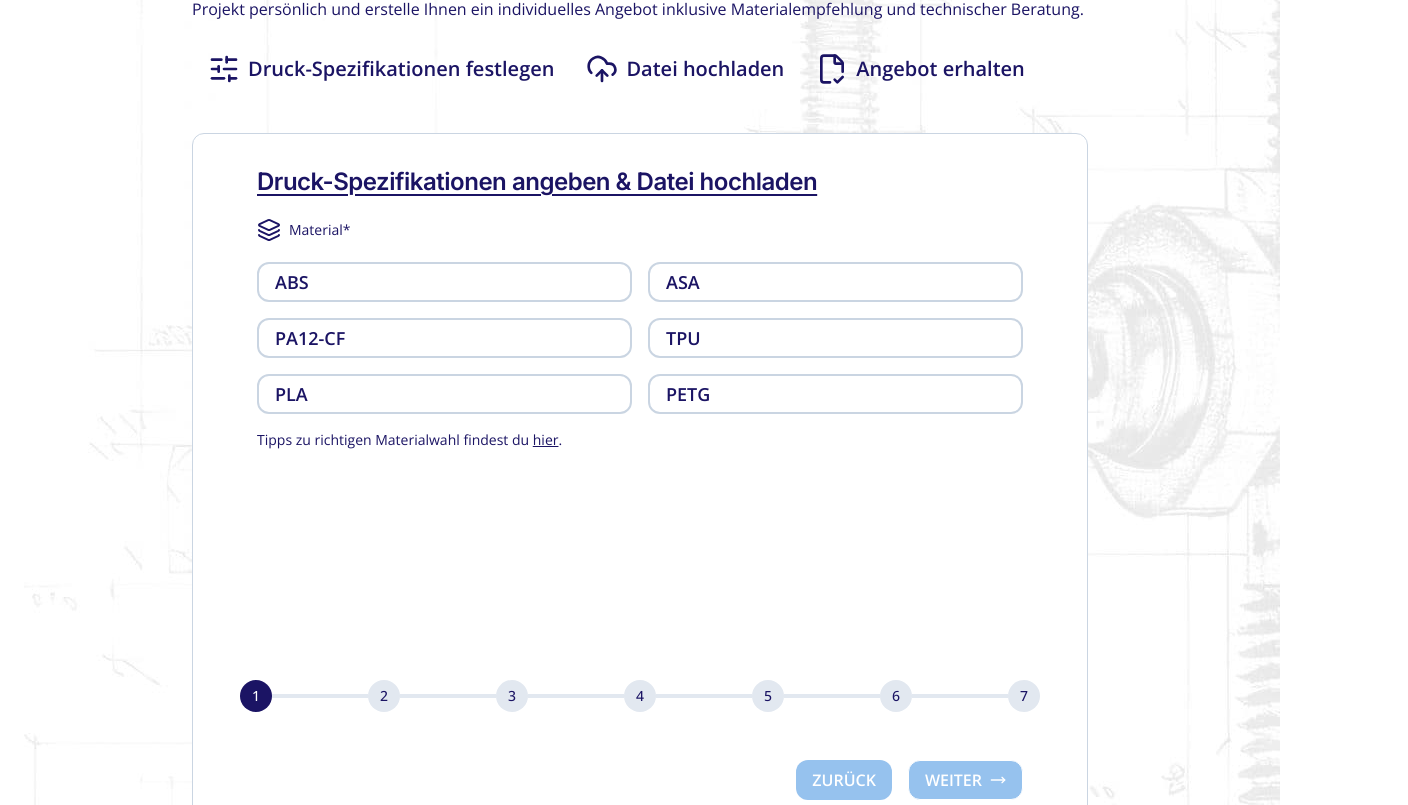
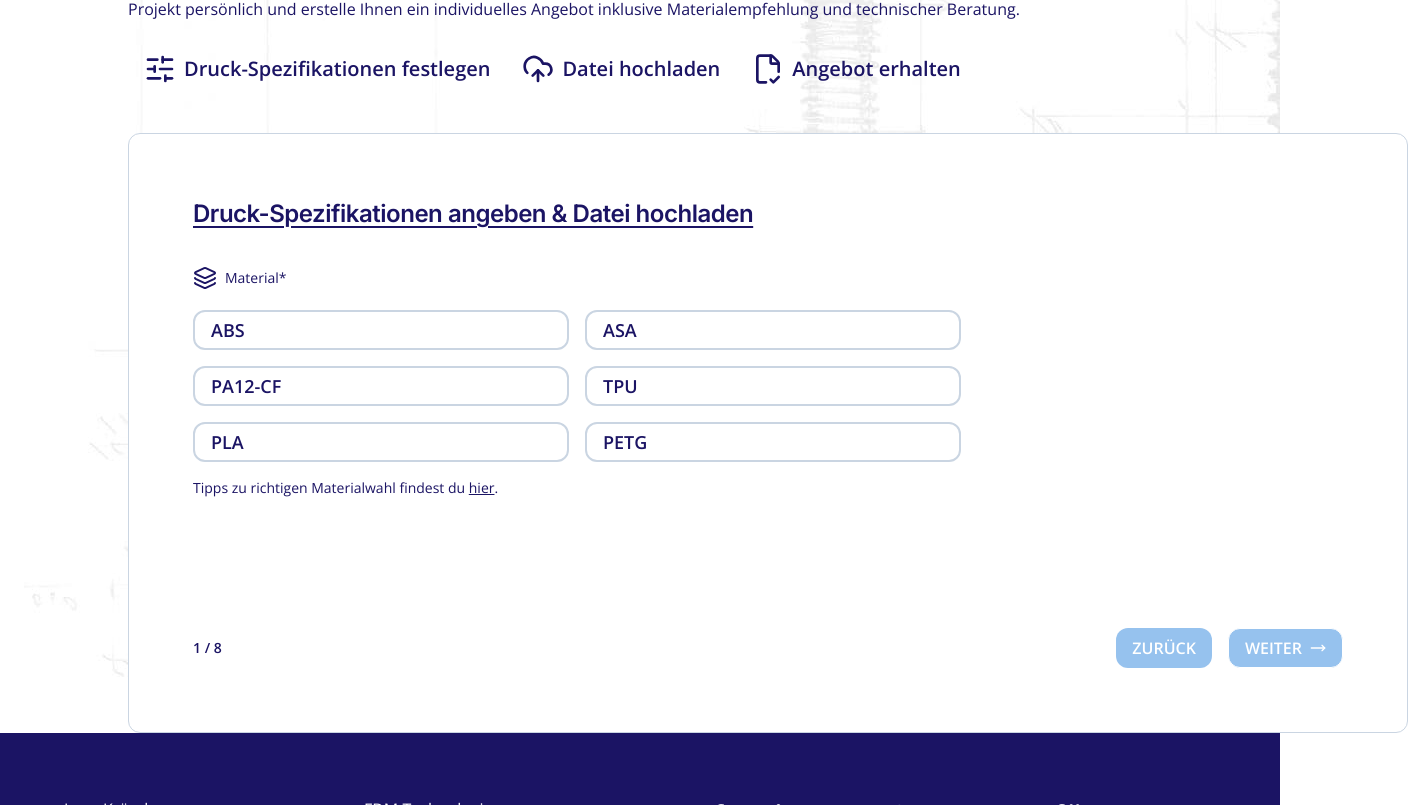
Before and after one commit to dscmari/tinker-professional, a Next.js app: page / in a window 1280 px wide. Shown: the part 995-1800 px from the top of the page, 1408 px wide, since content can reach past the window. Built offline with nearby package versions, Linux system fonts and the light colour scheme.

Commit message:
update form and fix environment variables

```diff
--- a/actions/submitPrint.ts
+++ b/actions/submitPrint.ts
@@ -11,10 +11,13 @@ export default async function submitPrint(
   console.log("submitPrint in server action called");
   console.log(specification);
 
-  const pigeon = new SendPigeon(
-    "sk_test_2H8HuRLnXiWeck0Mgio_o0BwFRofm2SK_zfobFcXARg",
-  );
+const apiKey = process.env.SEND_PIGEON;
 
+if (!apiKey) {
+  throw new Error("Umgebungsvariable SEND_PIGEON ist nicht gesetzt!");
+}
+
+const pigeon = new SendPigeon(apiKey);
   //bestellbestätigung für Luca
   await pigeon.send({
     from: "onboarding@sendpigeon-sandbox.dev",
@@ -43,7 +46,7 @@ export default async function submitPrint(
   //Beställbestätigung für User
   await pigeon.send({
     from: "onboarding@sendpigeon-sandbox.dev",
-    to: "noekel@namaste-websites.de", // Must be your account email
+    to:  `${specification.mail}`, // Must be your account email
     subject: "Welcome!",
     html: `
     <h2>Vielen Dank für Ihre Bestellung, ${specification.name}!</h2>
--- a/app/components/forms/AmountANDWall.tsx
+++ b/app/components/forms/AmountANDWall.tsx
@@ -35,7 +35,7 @@ export default function AmountANDWall({
             type="number"
             min="1"
             placeholder=""
-            value={specification.quantity || ""}
+            value={specification.quantity}
             className="h-10 w-full bg-white border border-slate-300 rounded-xl p-2 text-blue outline-none transition-all"
             onChange={(e) => handleChange("quantity", e.target.value)}
           />
--- a/app/components/forms/ContactInfo.tsx
+++ b/app/components/forms/ContactInfo.tsx
@@ -55,7 +55,7 @@ export default function ContactInfo({
           />
         </div>
       </div>
-      <div className="mt-8">
+      {/* <div className="mt-8">
         <div className="flex items-center gap-2">
           <FileText className="shrink-0 text-blue h-4 md:h-8" />
           <label className="text-blue text-sm md:text-md">
@@ -68,7 +68,7 @@ export default function ContactInfo({
           className="text-sm md:text-md mt-4 w-full bg-white border border-slate-300 rounded-xl p-2 text-blue outline-none transition-all"
           onChange={(e) => handleChange("explaination", e.target.value)}
         />
-      </div>
+      </div> */}
     </div>
   );
 }
--- a/app/components/forms/FormOverview.tsx
+++ b/app/components/forms/FormOverview.tsx
@@ -2,7 +2,6 @@
 
 import { Specification } from "@/app/types";
 import {
-  Bold,
   Drill,
   FileText,
   Gauge,
@@ -43,8 +42,8 @@ export default function FormOverview({
   }, [selectedFiles]);
 
   return (
-    <div className="text-blue flex flex-col mt-8 lg:mt-0">
-      <div className="grid lg:grid-cols-3 gap-4">
+    <div className="text-blue flex flex-col mt-8">
+      <div className="grid lg:grid-cols-3 xl:grid-cols-4 gap-4 lg:gap-8">
         <div className="flex flex-col gap-1 md:gap-2">
           <div className="flex items-center gap-2">
             <Layers className="shrink-0 text-blue h-4 md:h-8" />
@@ -55,7 +54,7 @@ export default function FormOverview({
 
           {specification.material ? (
             <span className="text-sm md:text-md font-semibold ml-2">
-              {specification.material.name}
+              {specification.material}
             </span>
           ) : (
             <span className="text-lg text-red-500"> - </span>
@@ -190,7 +189,7 @@ export default function FormOverview({
           </span>
         </div>
       </div>
-      <aside className="mt-4 flex flex-col lg:flex-row lg:items-center gap-4">
+      <aside className="mt-8 flex flex-col lg:flex-row lg:items-center lg:gap-8">
         <div className="flex items-center gap-2">
           <Upload className="shrink-0 text-blue h-4 md:h-8" />
           <label className="text-blue text-sm md:text-md">Datei:</label>
@@ -221,7 +220,7 @@ export default function FormOverview({
           autoComplete="off"
           aria-hidden="true"
         />
-        <div className="flex lg:ml-auto">
+        <div className="mt-4 lg:mt-0">
           <input
             ref={inputFileRef}
             type="file"
--- a/app/components/forms/MaterialForm.tsx
+++ b/app/components/forms/MaterialForm.tsx
@@ -1,8 +1,8 @@
 "use client";
 
-import { useEffect, useState, useRef } from "react";
+import { useEffect, useState, useRef, SetStateAction } from "react";
 import Material from "./Material";
-import {Specification } from "@/app/types";
+import { Specification } from "@/app/types";
 import Heights from "./Heights";
 import Filling from "./Filling";
 import AmountANDWall from "./AmountANDWall";
@@ -21,6 +21,7 @@ import { type PutBlobResult } from "@vercel/blob";
 import { upload } from "@vercel/blob/client";
 import ThankYou from "./ThankYou";
 import Color from "./Color";
+import UsageANDUpload from "./UsageANDUpload";
 
 type Props = {
   className?: string;
@@ -34,13 +35,13 @@ export default function MaterialForm({ className }: Props) {
 
   const pathname = usePathname();
   const [specification, setSpecification] = useState<Specification>({
-    material:  "",
-        color: "",
+    material: "",
+    color: "",
     height: "0.20mm Standard @BBL H2S",
 
     density: 20,
     pattern: "",
-    quantity: 0,
+    quantity: 1,
     wall: 2,
     nozzle: "0,4 Millimeter",
     explaination: "",
@@ -48,10 +49,7 @@ export default function MaterialForm({ className }: Props) {
     mail: "",
   });
 
-  const handleChange = (
-    key: keyof Specification,
-    value: string ,
-  ) => {
+  const handleChange = (key: keyof Specification, value: string) => {
     setSpecification((prev) => ({ ...prev, [key]: value }));
   };
 
@@ -59,21 +57,16 @@ export default function MaterialForm({ className }: Props) {
   const [isAttempted, setIsAttempted] = useState(false);
 
   const isStepValid = (step: number): boolean => {
-    if (step === 0)
-      return !!specification.material
-    if(step === 1) return !!specification.color
-
-    else if (step === 3) {
-      return !!specification.pattern;
-    } else if (step === 4) {
-      return specification.quantity > 0 && specification.wall > 0;
-    } else if (step === 5) {
+    if (step === 0) return !!specification.material;
+    if (step === 1) return !!specification.color;
+    if (step === 3) return !!specification.pattern;
+    if (step === 4) return specification.quantity > 0 && specification.wall > 0;
+    if (step === 5) return selectedFiles.length > 0;
+    if (step === 6) {
       return (
         !!specification.mail &&
         /^[^\s@]+@[^\s@]+\.[^\s@]+$/.test(specification.mail)
       );
-    } else if (step === 6) {
-      return selectedFiles.length > 0;
     }
     return true;
   };
@@ -111,6 +104,11 @@ export default function MaterialForm({ className }: Props) {
       hasValidQuantity={specification.quantity > 0}
       hasValidWall={specification.wall > 0}
     />,
+    <UsageANDUpload
+      handleChange={handleChange}
+      setFiles={setSelectedFiles}
+      files={selectedFiles}
+    />,
     <ContactInfo
       handleChange={handleChange}
       specification={specification}
@@ -121,6 +119,7 @@ export default function MaterialForm({ className }: Props) {
         /^[^\s@]+@[^\s@]+\.[^\s@]+$/.test(specification.mail)
       }
     />,
+
     <FormOverview
       specification={specification}
       honeypotRef={honeypotRef}
@@ -142,7 +141,7 @@ export default function MaterialForm({ className }: Props) {
 
   return (
     <form
-      className={`flex flex-col justify-between bg-white border-y md:border border-slate-300 md:rounded-xl p-4 lg:p-16 lg:py-8 ${className}`}
+      className={`flex flex-col justify-between bg-white border-y md:border border-slate-300 md:rounded-xl p-4 py-16 lg:p-16 ${className}`}
       onSubmit={async (event) => {
         event.preventDefault();
         console.log("submit triggered at step:", currentStep);
@@ -168,18 +167,18 @@ export default function MaterialForm({ className }: Props) {
         const blobUrls = await blobs.map((b) => b.url);
         await submitPrint(specification, files, blobUrls);
 
-        // setBlob(blobs);
+        setBlob(blobs);
       }}
     >
       <div
-        className={`${currentStep === 6 ? "h-full flex flex-col items-center justify-center" : ""}`}
+        className={`${currentStep === 8 ? "h-full flex flex-col items-center justify-center" : ""}`}
       >
         {/* Header */}
         <div id="form-start" className="scroll-mt-12">
           <h2
-            className={`!text-lg lg:!text-2xl  ${currentStep === 6 ? "" : " text-left underline underline-offset-4 "}`}
+            className={`!text-lg lg:!text-2xl  ${currentStep === 8 ? "" : " text-left underline underline-offset-4 "}`}
           >
-            {currentStep === 6
+            {currentStep === 8
               ? "Druckauftrag erfolgreich hochgeladen!"
               : "Druck-Spezifikationen angeben & Datei hochladen"}
           </h2>
@@ -188,14 +187,15 @@ export default function MaterialForm({ className }: Props) {
         {/* Inhalte */}
         <div
           key={currentStep}
-          className={`${currentStep === 0 || isAttempted ? "" : "slide-in"} ${isAttempted && !isStepValid(currentStep) ? "shake" : ""}`}
+          className={`mt-8 ${currentStep === 7 ? "" : "max-w-3xl"} ${currentStep === 0 || isAttempted ? "" : "slide-in"} ${isAttempted && !isStepValid(currentStep) ? "shake" : ""}`}
         >
           {STEPS[currentStep]}
         </div>
       </div>
-      {/* Leiste */}
-      <div className={`${currentStep === 6 ? "hidden" : "relative"}`}>
-        <div className="hidden lg:flex items-center justify-center pb-4">
+
+      <div className={`${currentStep === 8 ? "hidden" : "relative"}`}>
+        {/* Leiste */}
+        {/* <div className="hidden lg:flex items-center justify-center pb-4">
           {STEPS.slice(0, -1).map((_, index) => (
             <div key={index} className="flex items-center">
               <div
@@ -215,7 +215,8 @@ export default function MaterialForm({ className }: Props) {
               )}
             </div>
           ))}
-        </div>
+        </div> */}
+
         {/* btns */}
         {/* mobile */}
         <div className="flex md:hidden items-center gap-4 justify-between lg:justify-end">
@@ -234,7 +235,7 @@ export default function MaterialForm({ className }: Props) {
           >
             <MoveLeft className="shrink-0 text-blue/50" size={32} />
           </button>
-          {currentStep === 5 ? (
+          {currentStep === 7 ? (
             <button
               type="submit"
               onClick={() => {
@@ -251,7 +252,7 @@ export default function MaterialForm({ className }: Props) {
               }}
               className="flex items-center gap-4 mt-8 cursor-pointer text-white bg-green-500  font-semibold px-4 py-2 rounded-xl h-8"
             >
-              <span>Hochladen</span> <Check className="shrink-0" />
+              <span>Senden</span> <Check className="shrink-0" />
             </button>
           ) : (
             <button
@@ -281,15 +282,24 @@ export default function MaterialForm({ className }: Props) {
           )}
         </div>
         {/* tablet & desktop */}
-        <div className="hidden md:flex items-center gap-4 justify-end">
+        <div className="flex items-center justify-between">
+          <div className={`${currentStep === 8 ? "hidden" : "relative"}`}>
+            <div className="flex items-center justify-center">
+              <div className="text-sm font-semibold text-blue">
+                <span className="">{currentStep + 1}</span>{" "}
+                / <span className="">{STEPS.length - 1}</span>
+              </div>
+            </div>
+          </div>
+          <div className="hidden md:flex items-center gap-4 justify-end">
           <button
             type="button"
             onClick={() => setCurrentStep((prev) => Math.max(prev - 1, 0))}
-            className="flex items-center gap-4 mt-8 cursor-pointer text-white bg-[#2e86de]/50 font-semibold px-4 py-2 rounded-xl h-10"
+            className="flex items-center gap-4 cursor-pointer text-white bg-[#2e86de]/50 font-semibold px-4 py-2 rounded-xl h-10"
           >
             <span>ZURÜCK</span>
           </button>
-          {currentStep === 5 ? (
+          {currentStep === 7 ? (
             <button
               type="submit"
               onClick={() => {
@@ -304,7 +314,7 @@ export default function MaterialForm({ className }: Props) {
                   );
                 }, 10);
               }}
-              className="flex items-center gap-4 mt-8 cursor-pointer text-white bg-green-500  font-semibold px-4 py-2 rounded-xl h-10"
+              className="flex items-center gap-4 cursor-pointer text-white bg-green-500  font-semibold px-4 py-2 rounded-xl h-10"
             >
               <span>SPEZIFIKATIONEN & DATEI ABSCHICKEN</span>{" "}
               <Check className="shrink-0" />
@@ -324,12 +334,14 @@ export default function MaterialForm({ className }: Props) {
                   );
                 }, 10);
               }}
-              className={`flex items-center gap-2 mt-8 cursor-pointer text-white  font-semibold px-4 py-2 rounded-xl h-10 border ${isStepValid(currentStep) ? "bg-[#2e86de]/90" : "bg-[#2e86de]/50"}`}
+              className={`flex items-center gap-2 cursor-pointer text-white  font-semibold px-4 py-2 rounded-xl h-10 border ${isStepValid(currentStep) ? "bg-[#2e86de]/90" : "bg-[#2e86de]/50"}`}
             >
               <span>WEITER</span> <MoveRight className="shrink-0" size={16} />
             </button>
           )}
         </div>
+        </div>
+
       </div>
     </form>
   );
--- a/app/components/forms/UsageANDUpload.tsx
+++ b/app/components/forms/UsageANDUpload.tsx
@@ -15,7 +15,7 @@ export default function UsageANDUpload({
   handleChange,
 }: Props) {
   return (
-    <div className="mt-8 lg:mt-0">
+    <div className="mt-8">
       {/* Verwendungszweck */}
       <div>
         <div className="flex items-center gap-2">
--- a/app/page.tsx
+++ b/app/page.tsx
@@ -68,7 +68,7 @@ export default function Home() {
             </div>
           </div>
 
-          <MaterialForm className="lg:h-[700px] -mx-4 md:mx-auto lg:mx-0  max-w-4xl mt-12" />
+          <MaterialForm className="lg:h-[600px] -mx-4 md:mx-auto lg:mx-0 xl:min-w-7xl  mt-12" />
         </div>
       </section>
 
--- a/app/utils/mail.ts
+++ b/app/utils/mail.ts
@@ -35,7 +35,7 @@ console.log("sendMail is called")
   <h2>Neue Bestellung eingegangen</h2>
     <p><b>Name:</b> ${specification.name}</p>
   <p><b>Mail:</b> ${specification.mail}</p>
-  <p><b>Material:</b> ${specification.material.name}</p>
+  <p><b>Material:</b> ${specification.material}</p>
   <p><b>Farbe:</b> ${specification.color}</p>
   <p><b>Schichthöhe:</b> ${specification.height}</p>
   <p><b>Fülldichte:</b> ${specification.density}%</p>
@@ -63,7 +63,7 @@ console.log("sendMail is called")
     <p>Wir haben Ihre Anfrage erhalten und verarbeiten sie umgehend. Hier ist eine Übersicht Ihrer Angaben:</p>
     <hr/>
     <h3>Bestelldetails:</h3>
-    <p><b>Material:</b> ${specification.material.name}</p>
+    <p><b>Material:</b> ${specification.material}</p>
     <p><b>Farbe:</b> ${specification.color}</p>
     <p><b>Schichthöhe:</b> ${specification.height}</p>
     <p><b>Fülldichte:</b> ${specification.density}%</p>
```
Also changed, not shown: TODO.txt.
